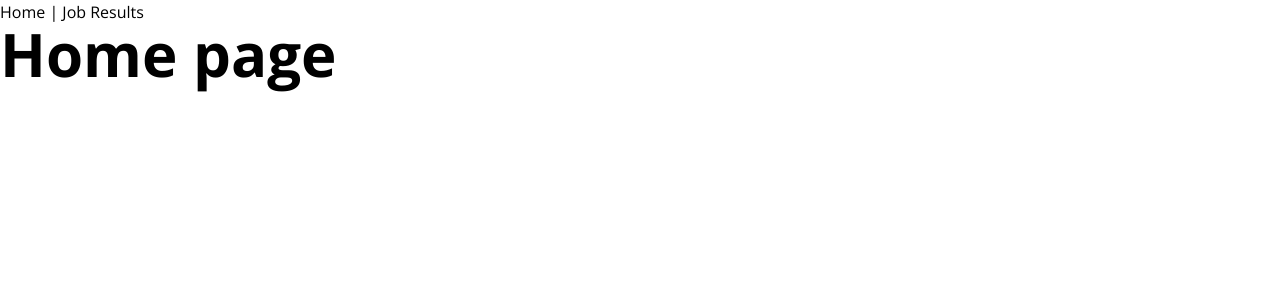
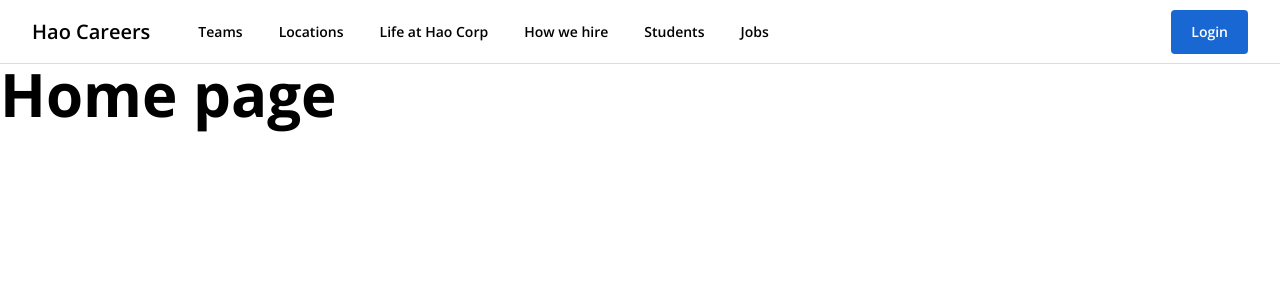
Before and after one commit to mmkrty/ud-vue-master-job-search, a Vue app: page / in a window 1280 px wide. Shown: the top 300 px of the page. Built offline with nearby package versions, Linux system fonts and the light colour scheme.

Commit message:
add main nav to app vue

```diff
--- a/src/App.vue
+++ b/src/App.vue
@@ -1,13 +1,15 @@
 <template>
-  <div>
-    <router-link to="/">Home</router-link> |
-    <router-link to="/jobs/results">Job Results</router-link>
-  </div>
+  <main-nav />
   <router-view />
 </template>
 
 <script>
+import MainNav from "./components/Navigation/MainNav.vue";
+
 export default {
   name: "App",
+  components: {
+    MainNav,
+  },
 };
 </script>
```
